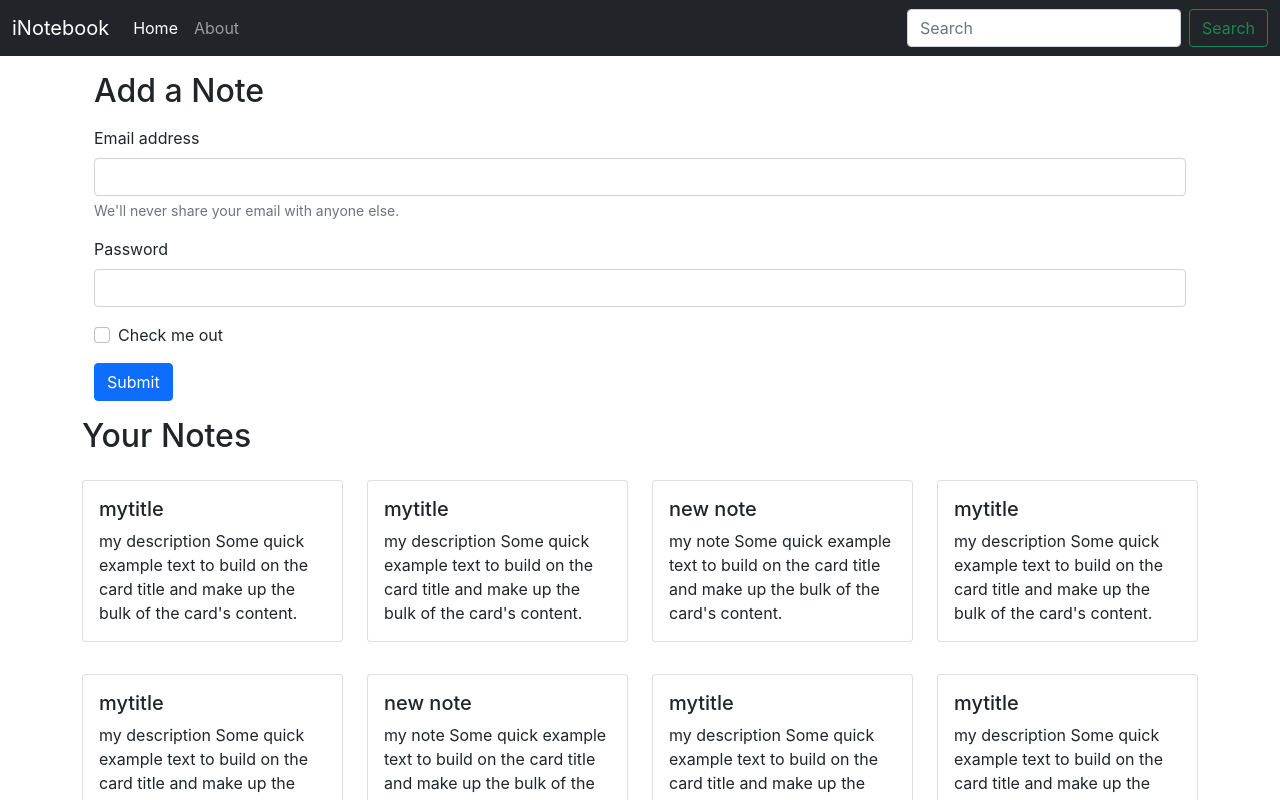
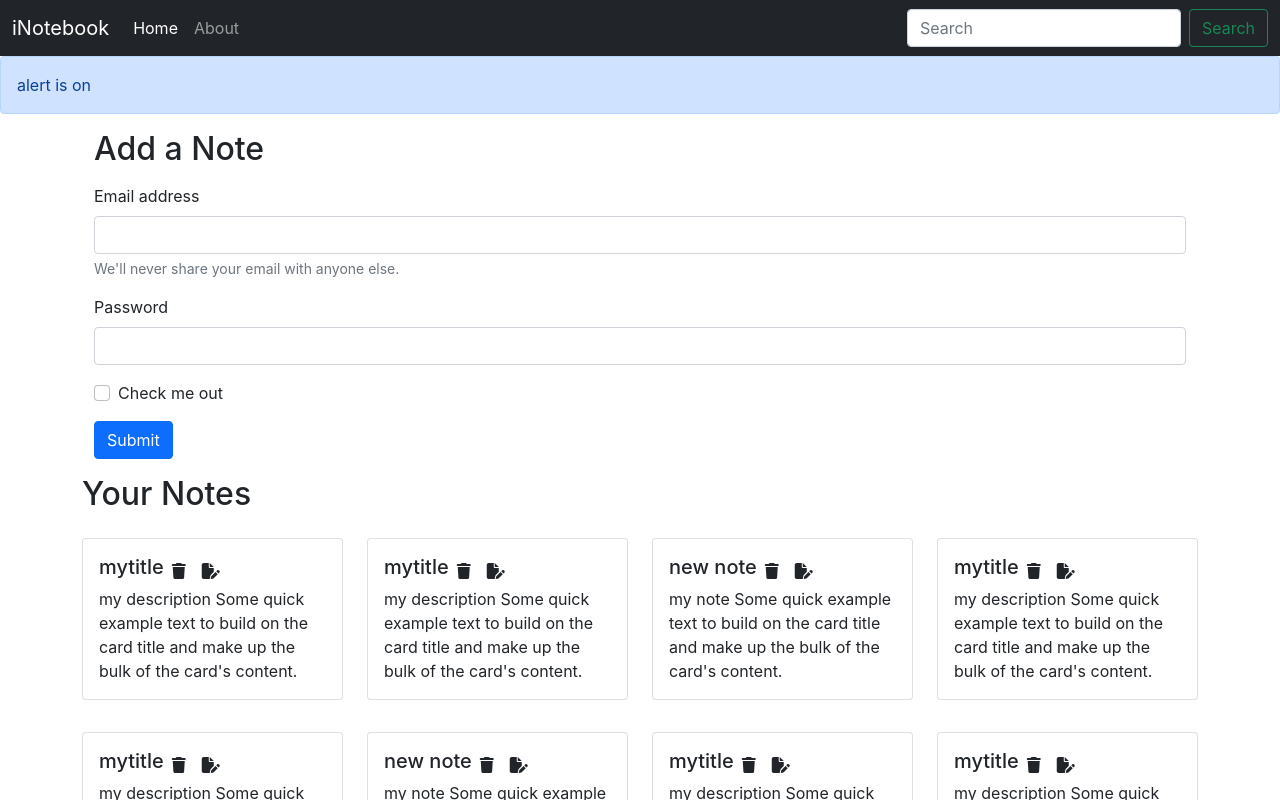
Before and after one commit to Dp20703/inotebook, a React (Create React App) app: page / in a window 1280 px wide. Shown: the top 800 px of the page. Built offline with nearby package versions, Linux system fonts and the light colour scheme.

Commit message:
Added font awesome

```diff
--- a/public/index.html
+++ b/public/index.html
@@ -19,6 +19,8 @@
 <body>
   <noscript>You need to enable JavaScript to run this app.</noscript>
   <div id="root"></div>
+
+  <script src="https://kit.fontawesome.com/ee99e13676.js" crossorigin="anonymous"></script>
   <!-- Option 1: Bootstrap Bundle with Popper -->
   <script src="https://cdn.jsdelivr.net/npm/bootstrap@5.1.3/dist/js/bootstrap.bundle.min.js"
     integrity="sha384-ka7Sk0Gln4gmtz2MlQnikT1wXgYsOg+OMhuP+IlRH9sENBO0LRn5q+8nbTov4+1p"
--- a/src/App.js
+++ b/src/App.js
@@ -5,6 +5,7 @@
 import Navbar from './components/Navbar';
 import Home from './components/Home';
 import About from './components/About';
+import Alert from './components/Alert';
 
 function App() {
   return (
@@ -12,6 +13,7 @@
       <NoteState>
         <Router>
           <Navbar />
+        <Alert msg="alert is on "/>
           <div className="container">
             <Routes>
               <Route exact path="/" element={<Home />}></Route>
--- /dev/null
+++ b/src/components/Alert.js
@@ -0,0 +1,13 @@
+import React from 'react'
+
+const Alert = (props) => {
+  return (
+    <div>
+      <div className="alert alert-primary" role="alert">
+  {props.msg}
+</div>
+    </div>
+  )
+}
+
+export default Alert
--- a/src/components/Noteitem.js
+++ b/src/components/Noteitem.js
@@ -6,7 +6,12 @@
     <div className='col-md-3'>
       <div className="card my-3">
   <div className="card-body">
+    <div className="d-flex align-items-center">
+
     <h5 className="card-title">{note.title} </h5>
+    <i className="fa-solid fa-trash mx-2"></i>
+    <i className="fa-solid fa-file-pen mx-2"></i>
+    </div>
     <p className="card-text">{note.description} Some quick example text to build on the card title and make up the bulk of the card's content.</p>
   </div>
 </div>
--- a/src/components/Notes.js
+++ b/src/components/Notes.js
@@ -1,4 +1,4 @@
-import React, { useContext, useInsertionEffect } from 'react'
+import React, { useContext } from 'react'
 import noteContext from '../context/notes/NoteContext'
 import Noteitem from './Noteitem';
 
@@ -9,7 +9,7 @@
         <div className='row my-3'>
             <h2>Your Notes</h2>
             {notes.map((note) => {
-                return <Noteitem note={note} />
+                return <Noteitem key={note._id} note={note} />
             })}
         </div>
     )
--- a/src/context/notes/NoteState.js
+++ b/src/context/notes/NoteState.js
@@ -2,9 +2,9 @@
 import { useState } from "react";
 
 const NoteState = (props) => {
-const notesInitial=[
+  const notesInitial = [
     {
-      "_id": "6658ae5dd95f1f81f152b96b",
+      "_id": "6658ae5edd95f1f81f152b96b",
       "user": "6658a81d7637eecad30941aa",
       "title": "mytitle",
       "description": "my description",
@@ -13,7 +13,7 @@
       "__v": 0
     },
     {
-      "_id": "6658ae5ed95f1f81f152b96d",
+      "_id": "6658ae5e3ed95f1f81f152b96d",
       "user": "6658a81d7637eecad30941aa",
       "title": "mytitle",
       "description": "my description",
@@ -22,7 +22,7 @@
       "__v": 0
     },
     {
-      "_id": "6658b0bb5d6a81f28938affd",
+      "_id": "6658b0becb5d6a81f28938affd",
       "user": "6658a81d7637eecad30941aa",
       "title": "new note",
       "description": "my note",
@@ -31,7 +31,7 @@
       "__v": 0
     },
     {
-      "_id": "6658ae5dd95f1f81f152b96b",
+      "_id": "6658ae5eddc95f1f81f152b96b",
       "user": "6658a81d7637eecad30941aa",
       "title": "mytitle",
       "description": "my description",
@@ -40,7 +40,7 @@
       "__v": 0
     },
     {
-      "_id": "6658ae5ed95f1f81f152b96d",
+      "_id": "6658aee5ed95fc1f81f152b96d",
       "user": "6658a81d7637eecad30941aa",
       "title": "mytitle",
       "description": "my description",
@@ -49,7 +49,7 @@
       "__v": 0
     },
     {
-      "_id": "6658b0bb5d6a81f28938affd",
+      "_id": "6658bc0b3b5d6a81f28938affd",
       "user": "6658a81d7637eecad30941aa",
       "title": "new note",
       "description": "my note",
@@ -58,7 +58,7 @@
       "__v": 0
     },
     {
-      "_id": "6658ae5dd95f1f81f152b96b",
+      "_id": "6658ae5d3d95cf1f81f152b96b",
       "user": "6658a81d7637eecad30941aa",
       "title": "mytitle",
       "description": "my description",
@@ -67,7 +67,7 @@
       "__v": 0
     },
     {
-      "_id": "6658ae5ed95f1f81f152b96d",
+      "_id": "66583ae5edc95f1f81f152b96d",
       "user": "6658a81d7637eecad30941aa",
       "title": "mytitle",
       "description": "my description",
@@ -76,7 +76,7 @@
       "__v": 0
     },
     {
-      "_id": "6658b0bb5d6a81f28938affd",
+      "_id": "6658b30bb5d6a81f2c8938affd",
       "user": "6658a81d7637eecad30941aa",
       "title": "new note",
       "description": "my note",
@@ -86,9 +86,9 @@
     },
   ]
   const [notes, setNotes] = useState(notesInitial)
-    return (<NoteContext.Provider value={{notes,setNotes}}>
-        {props.children}
-    </NoteContext.Provider>)
+  return (<NoteContext.Provider value={{ notes, setNotes }}>
+    {props.children}
+  </NoteContext.Provider>)
 }
 
 export default NoteState;
--- a/src/index.css
+++ b/src/index.css
@@ -11,3 +11,6 @@
   font-family: source-code-pro, Menlo, Monaco, Consolas, 'Courier New',
     monospace;
 }
+i{
+  cursor: pointer;
+}
```
